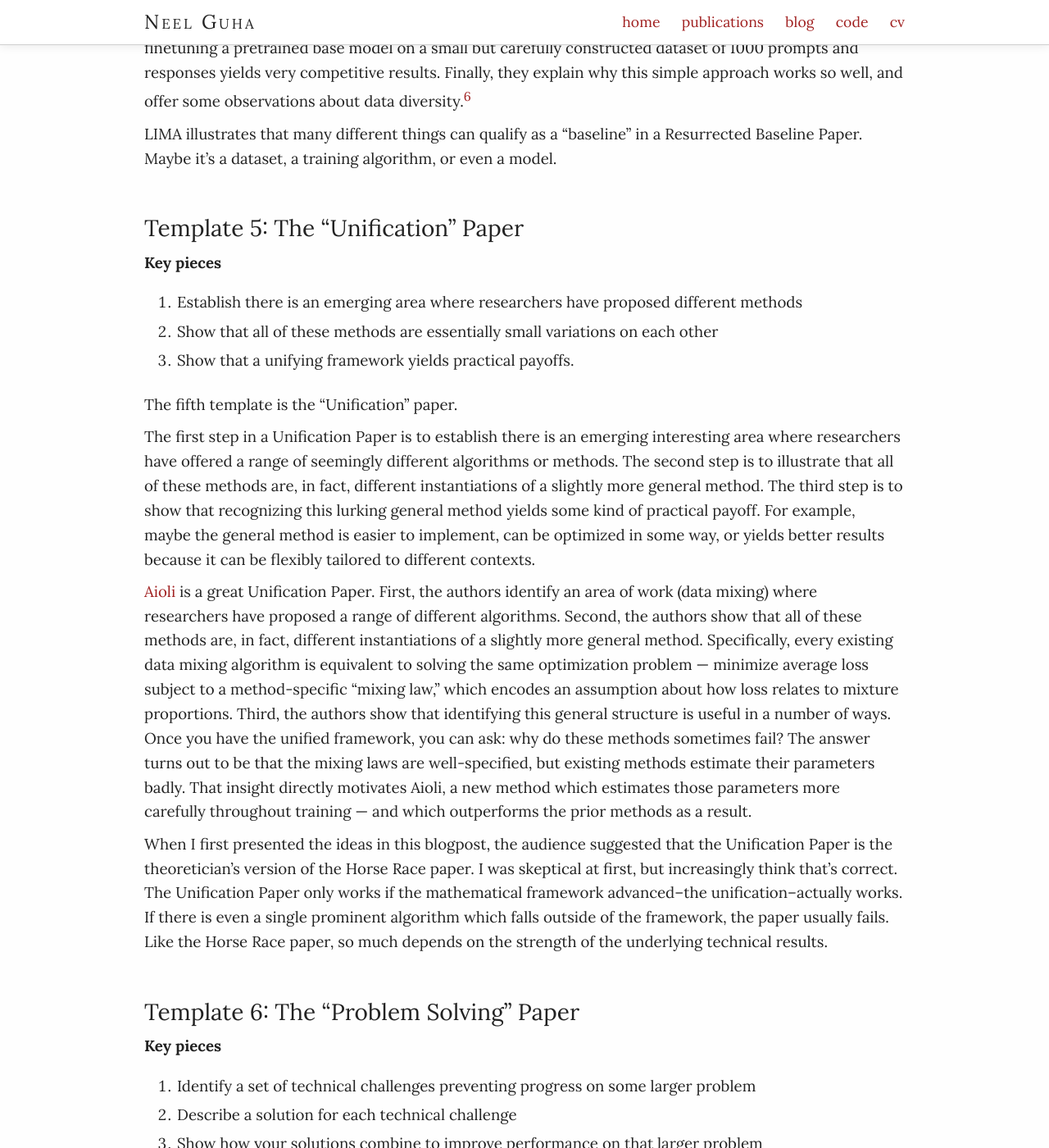
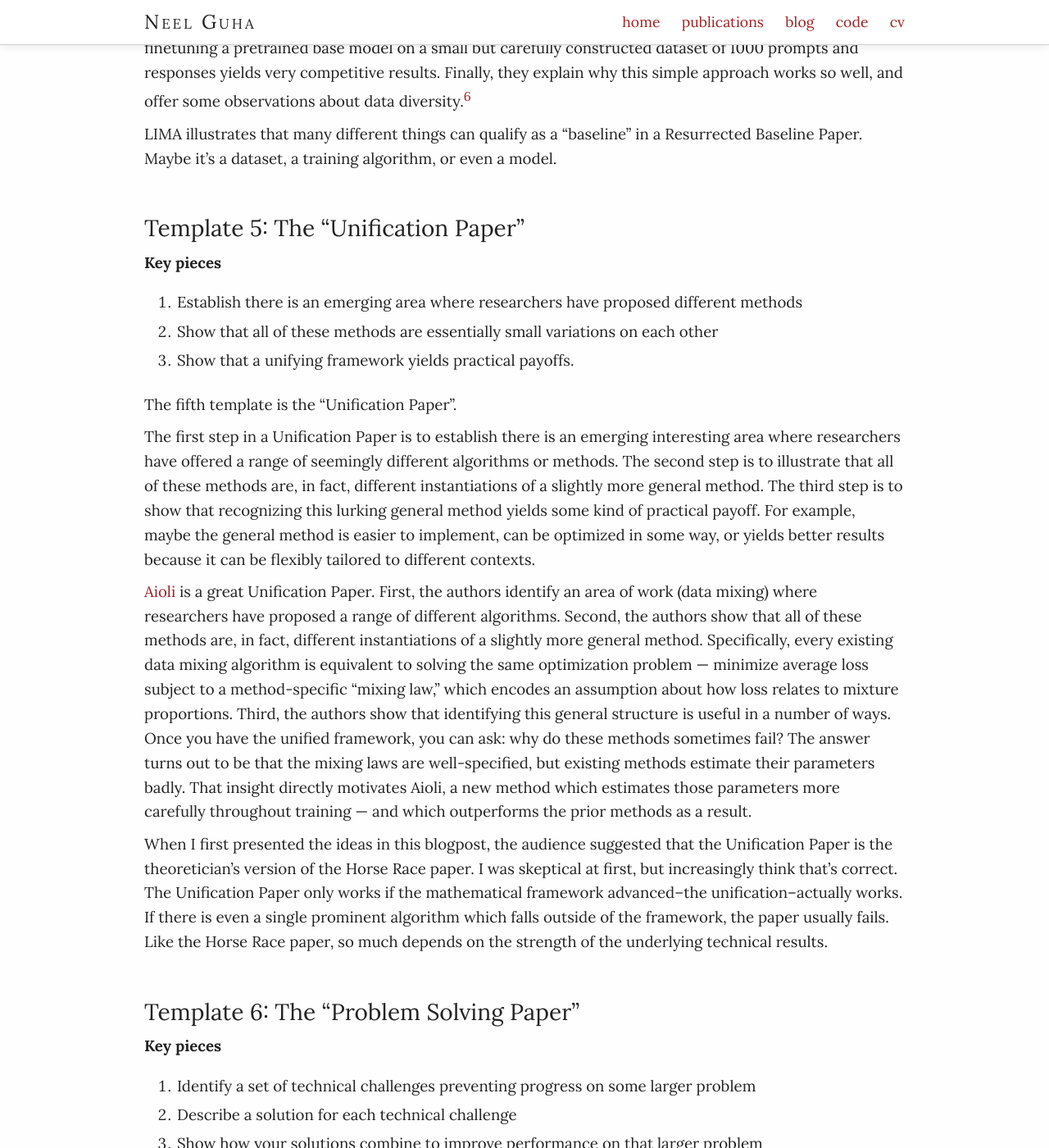
Before and after one commit to neelguha/neelguha.github.io, a Jekyll site: the page built from _posts/2026-03-24-templates.md, in a window 1280 px wide and 1400 px high, scrolled down 6024 px. Shown: the whole window at 82% size. Built offline with Jekyll 4.4.1, drawn with Linux system fonts in a browser that asks for light colours; some of the changed text lies outside the part shown.

Commit message:
Fixed formatting

```diff
--- a/_posts/2026-03-24-templates.md
+++ b/_posts/2026-03-24-templates.md
@@ -15,7 +15,7 @@
 
 What follows is my best effort to collect and describe different templates. As you might expect, the templates articulated below reflect my own research biases: the papers I’ve written, the areas I work in, and the wonderful folks I collaborate with. To the extent that you think the following list misconstrues a template or overlooks important ones, then I welcome your feedback, and I will try my best to edit this blogpost to reflect inbound comments.
 
-## Template 1: The “Data Artifact” Paper
+## Template 1: The "Data Artifact Paper"
 
 **Key pieces**
 
@@ -35,7 +35,7 @@
 
 Third, you must convince the reader that your benchmark allows us to learn something new about machine learning generally. A benchmark which yields no new information about existing methods or algorithms has little marginal value. There are already many benchmarks and datasets which tell us a lot about machine learning performance. In order to be useful, yours must tell us something additional. Most papers check this box by showing that intuitively applicable methods which perform well in other contexts actually struggle on the introduced benchmark. Thus, the benchmarks in these papers are saying: “I am measuring capabilities that other benchmarks do not, because the methods that work elsewhere are poor on me.” Alternative ways to check this box often involve a new set of metrics (“here’s a kind of systems efficiency we should care about\!”) or even a surprising finding about which algorithms/models work well (“hey that model we were all unsure about is actually [weirdly good at legal tasks](https://x.com/ValsAI/status/1945908942875611174)? that’s pretty strange\!\!”).
 
-## Template 2: The “Horse Race Paper”
+## Template 2: The "Horse Race Paper"
 
 **Key pieces**
 
@@ -51,7 +51,7 @@
 
 The Horse Race Paper trades rhetorical difficulty for technical difficulty. Rarely does one have the goods to execute this paper. At any point in time, only a handful of benchmarks actually enable this kind of argument.[^3]
 
-## Template 3: The “New Paradigm” Paper
+## Template 3: The "New Paradigm Paper"
 
 **Key pieces**
 
@@ -86,7 +86,7 @@
 
 The New Paradigm Paper is extremely difficult to write. At each stage, you must negotiate a different collection of treacherous pitfalls. The good news is that successful execution of the New Paradigm paper usually enables a series of follow-up papers, in which you tweak, tinker with, and improve the algorithm. At the peak of their powers, New Paradigm Papers tend to start new subfields.
 
-## Template 4: The "Resurrected Baseline” Paper
+## Template 4: The "Resurrected Baseline Paper"
 
 **Key pieces**
 
@@ -107,7 +107,7 @@
 
 LIMA illustrates that many different things can qualify as a “baseline” in a Resurrected Baseline Paper. Maybe it’s a dataset, a training algorithm, or even a model.
 
-## Template 5: The “Unification” Paper
+## Template 5: The "Unification Paper"
 
 **Key pieces**
 
@@ -115,7 +115,7 @@
 2. Show that all of these methods are essentially small variations on each other
 3. Show that a unifying framework yields practical payoffs.
 
-The fifth template is the “Unification” paper.
+The fifth template is the "Unification Paper".
 
 The first step in a Unification Paper is to establish there is an emerging interesting area where researchers have offered a range of seemingly different algorithms or methods. The second step is to illustrate that all of these methods are, in fact, different instantiations of a slightly more general method. The third step is to show that recognizing this lurking general method yields some kind of practical payoff. For example, maybe the general method is easier to implement, can be optimized in some way, or yields better results because it can be flexibly tailored to different contexts.
 
@@ -123,7 +123,7 @@
 
 When I first presented the ideas in this blogpost, the audience suggested that the Unification Paper is the theoretician’s version of the Horse Race paper. I was skeptical at first, but increasingly think that’s correct. The Unification Paper only works if the mathematical framework advanced–the unification–actually works. If there is even a single prominent algorithm which falls outside of the framework, the paper usually fails. Like the Horse Race paper, so much depends on the strength of the underlying technical results.
 
-## Template 6: The “Problem Solving” Paper
+## Template 6: The "Problem Solving Paper"
 
 **Key pieces**
 
@@ -144,7 +144,7 @@
 
 The result is M2-BERT, an 80M parameter retrieval encoder that outperforms Transformer-based models more than 90 times its size on LoCoV1. Because the authors solved each problem separately, you understand exactly why the model works.
 
-## Template 7: The “Discovery” Paper
+## Template 7: The "Discovery Paper"
 
 **Key pieces**
 
@@ -164,7 +164,7 @@
 
 Another example is [Do ImageNet Classifiers Generalize to ImageNet?](https://arxiv.org/abs/1902.10811) Here, the authors are interested in whether models that perform well on benchmark test sets generalize. They answer this question by recreating two benchmarks with entirely different data, and comparing model performance across the original and new test sets. The biggest implication of their study is that benchmarks are effective for development–models which perform well on the original benchmarks also perform well on the new ones.
 
-## Template 8: The "Countervailing Wisdom” Paper
+## Template 8: The "Countervailing Wisdom Paper"
 
 **Key pieces**
 
```
